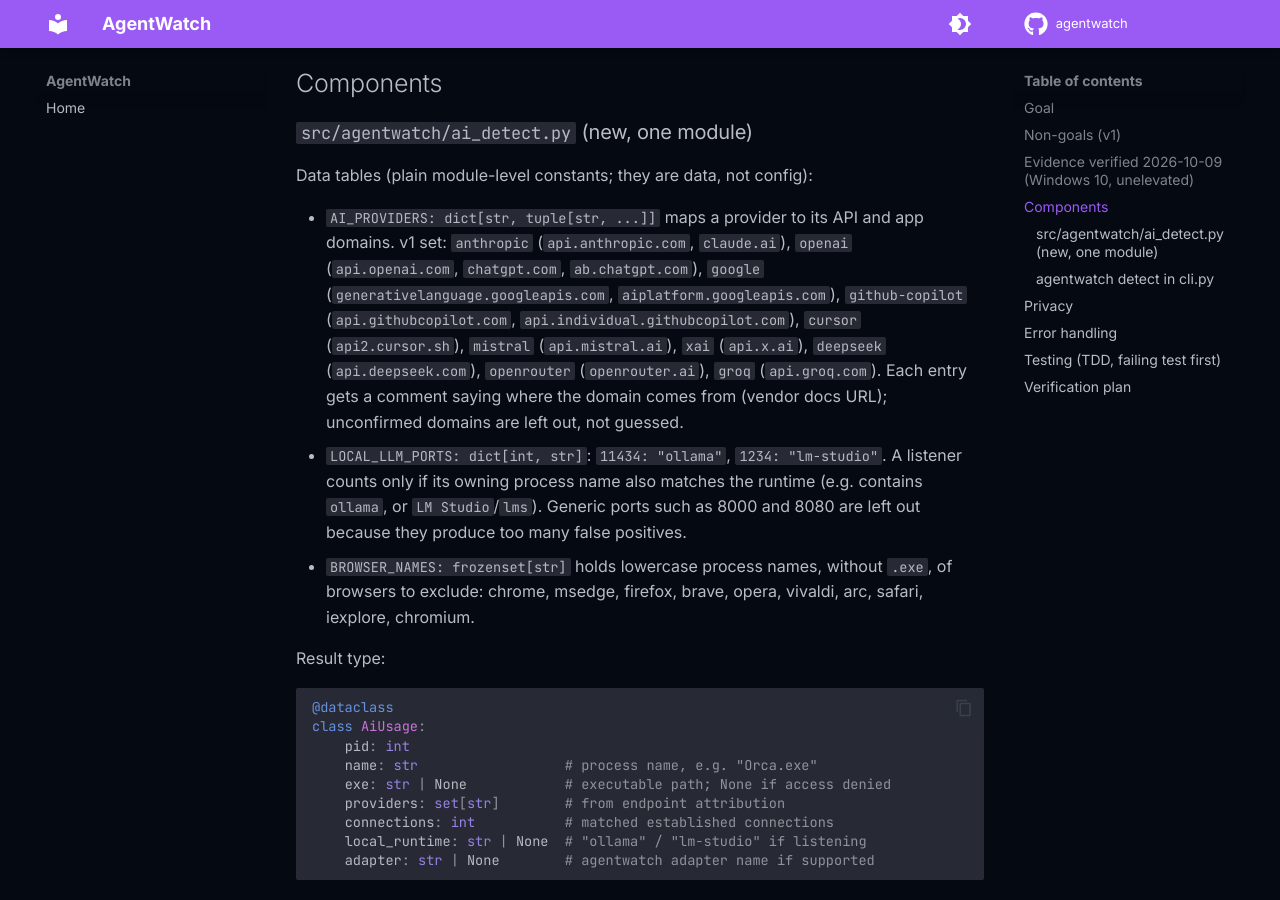
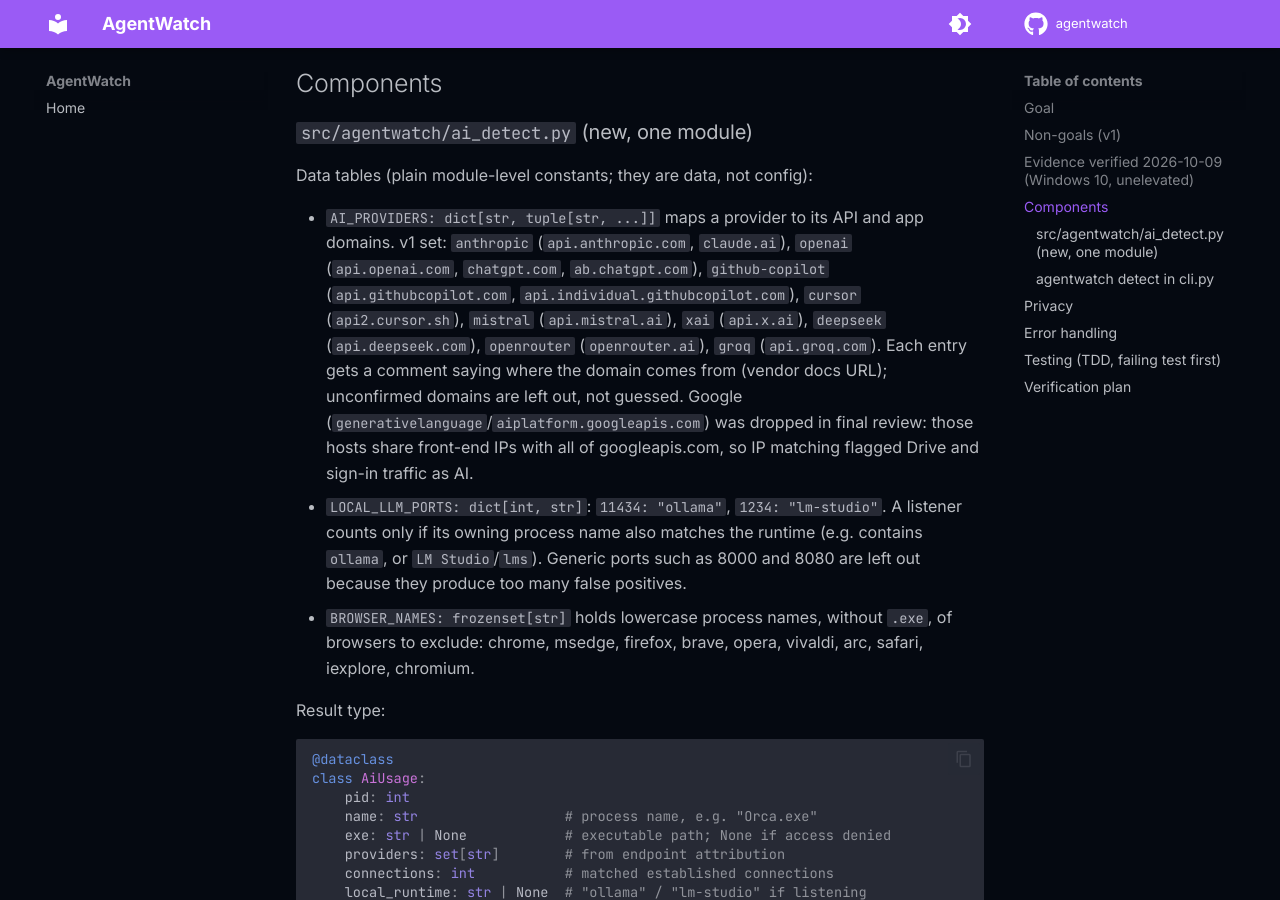
Before and after one commit to LoomLabs-Venture-Studio/agentwatch, an MkDocs documentation site: the page built from docs/superpowers/specs/2026-10-09-ai-detect-design.md, in a window 1280 px wide and 900 px high, scrolled down 1039 px. Built offline with MkDocs 1.6.1 and Material for MkDocs 9.7.7, drawn with Linux system fonts in a browser that asks for light colours; comment, search, counter and statistics services are not loaded.

Commit message:
fix(detect): drop Google, flag unowned AI sockets as partial, catch OSError [#79]
Google's Gemini/Vertex hosts share front-end IPs with all of
googleapis.com, so Drive and sign-in traffic was reported as AI use.
Linux reports other users' sockets with pid=None instead of raising
AccessDenied, so the scan now marks itself partial when such a socket
hits a provider IP. OSError from the socket table or a process is
handled like AccessDenied, so detect never raises.

Co-Authored-By: Claude Opus 5.5 <noreply@anthropic.com>
Claude-Session: https://claude.ai/code/session_01MM6nu8vDf74QdhNC9iSfgD

```diff
--- a/docs/superpowers/specs/2026-10-09-ai-detect-design.md
+++ b/docs/superpowers/specs/2026-10-09-ai-detect-design.md
@@ -46,14 +46,16 @@ Data tables (plain module-level constants; they are data, not config):
 
 - `AI_PROVIDERS: dict[str, tuple[str, ...]]` maps a provider to its API and
   app domains. v1 set: `anthropic` (`api.anthropic.com`, `claude.ai`),
-  `openai` (`api.openai.com`, `chatgpt.com`, `ab.chatgpt.com`), `google`
-  (`generativelanguage.googleapis.com`, `aiplatform.googleapis.com`),
+  `openai` (`api.openai.com`, `chatgpt.com`, `ab.chatgpt.com`),
   `github-copilot` (`api.githubcopilot.com`,
   `api.individual.githubcopilot.com`), `cursor` (`api2.cursor.sh`),
   `mistral` (`api.mistral.ai`), `xai` (`api.x.ai`), `deepseek`
   (`api.deepseek.com`), `openrouter` (`openrouter.ai`), `groq`
   (`api.groq.com`). Each entry gets a comment saying where the domain comes
   from (vendor docs URL); unconfirmed domains are left out, not guessed.
+  Google (`generativelanguage`/`aiplatform.googleapis.com`) was dropped in
+  final review: those hosts share front-end IPs with all of
+  googleapis.com, so IP matching flagged Drive and sign-in traffic as AI.
 - `LOCAL_LLM_PORTS: dict[int, str]`: `11434: "ollama"`, `1234: "lm-studio"`.
   A listener counts only if its owning process name also matches the
   runtime (e.g. contains `ollama`, or `LM Studio`/`lms`). Generic ports
```
Also changed, not shown: README.md (+5 -3 lines), 2 other files.
